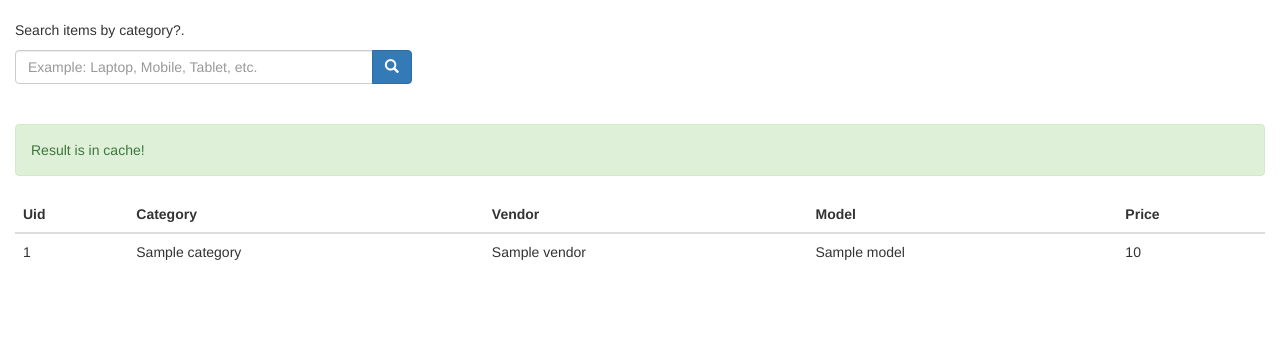
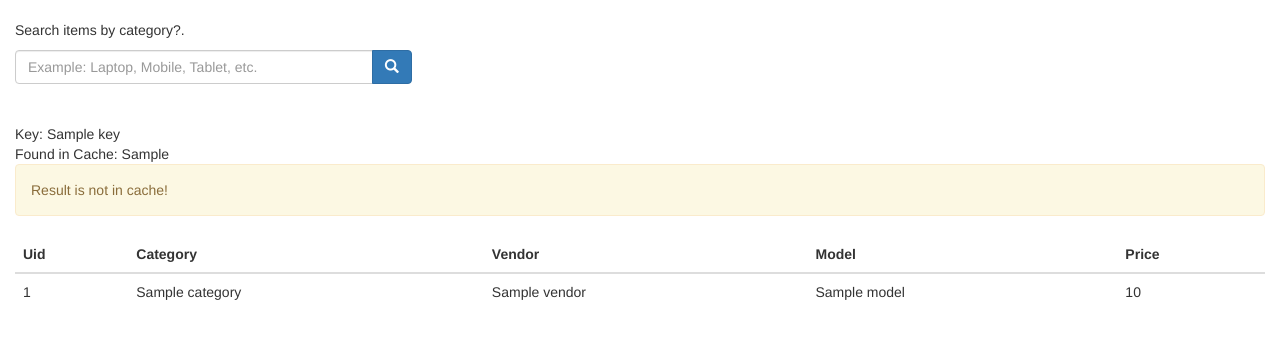
Before and after one commit to Nareshcbit/emarket, a Flask app: template app/templates/redis_dev.html in a window 1280 px wide. Shown: the part 52-391 px from the top of the page. Run offline with Flask 2, Linux system fonts and the light colour scheme; tables that the repository leaves empty hold one stand-in row (values such as "Sample post"); the template is opened without the code that fills it: values that come from a table or form of the project are taken from there, most other values are stand-ins (such as "Sample title", 1, 10 or a date in 2020); some libraries are stand-ins or nearby versions.

Commit message:
Redis page

```diff
--- a/app/routes.py
+++ b/app/routes.py
@@ -47,7 +47,7 @@ def items_add():
 def redis():
 
     form = SearchItemsForm()
-    found_in_cache = False
+    found_in_cache = "False"
 
     if request.method == 'POST':
         search_category = request.form['Category']
@@ -56,11 +56,12 @@ def redis():
         key = "All"
 
     if (R_SERVER.get(key)):
-        found_in_cache = True
+        found_in_cache = "True"
         result_json = R_SERVER.get(key)
         result = json.loads(result_json)
     else:
 
+        found_in_cache = "False"
         if key == "All":
              matched_items = Items.query.all()
         else:
@@ -72,4 +73,4 @@ def redis():
         R_SERVER.expire(key, 30)
 
 
-    return render_template('redis_dev.html', form = form, key = key, found_in_cache=found_in_cache, result = result)
+    return render_template('redis_dev.html', form = form, key = key, found_in_cache = found_in_cache, result = result)
--- a/app/templates/redis_dev.html
+++ b/app/templates/redis_dev.html
@@ -29,7 +29,12 @@
 
 		 <br/><br/>
 
-		 {% if found_in_cache  %}
+		 Key: {{ key}} <br/>
+		 Found in Cache: {{ found_in_cache }} <br/>
+
+
+
+		 {% if found_in_cache == "True"  %}
 
 		 <div class="alert alert-success" role="alert"> Result is in cache! </div>
 		 {% else %}
```
